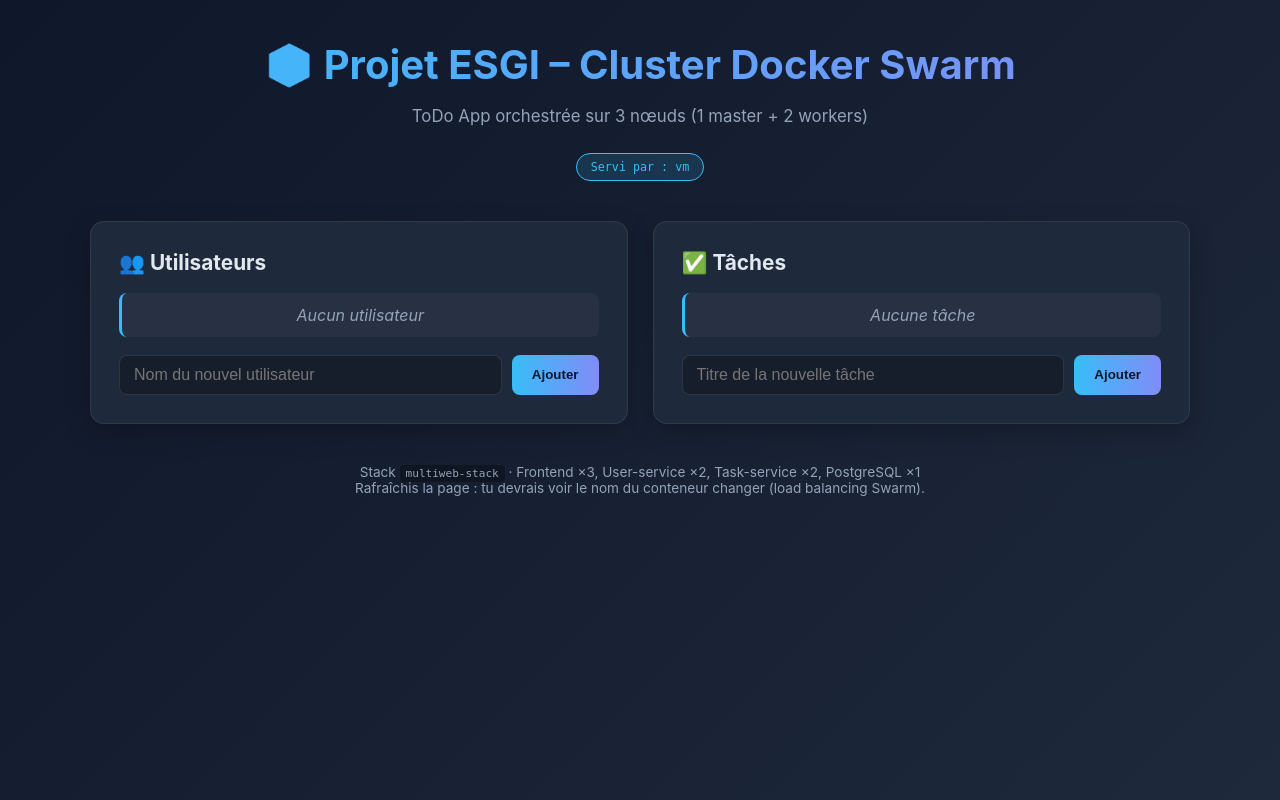
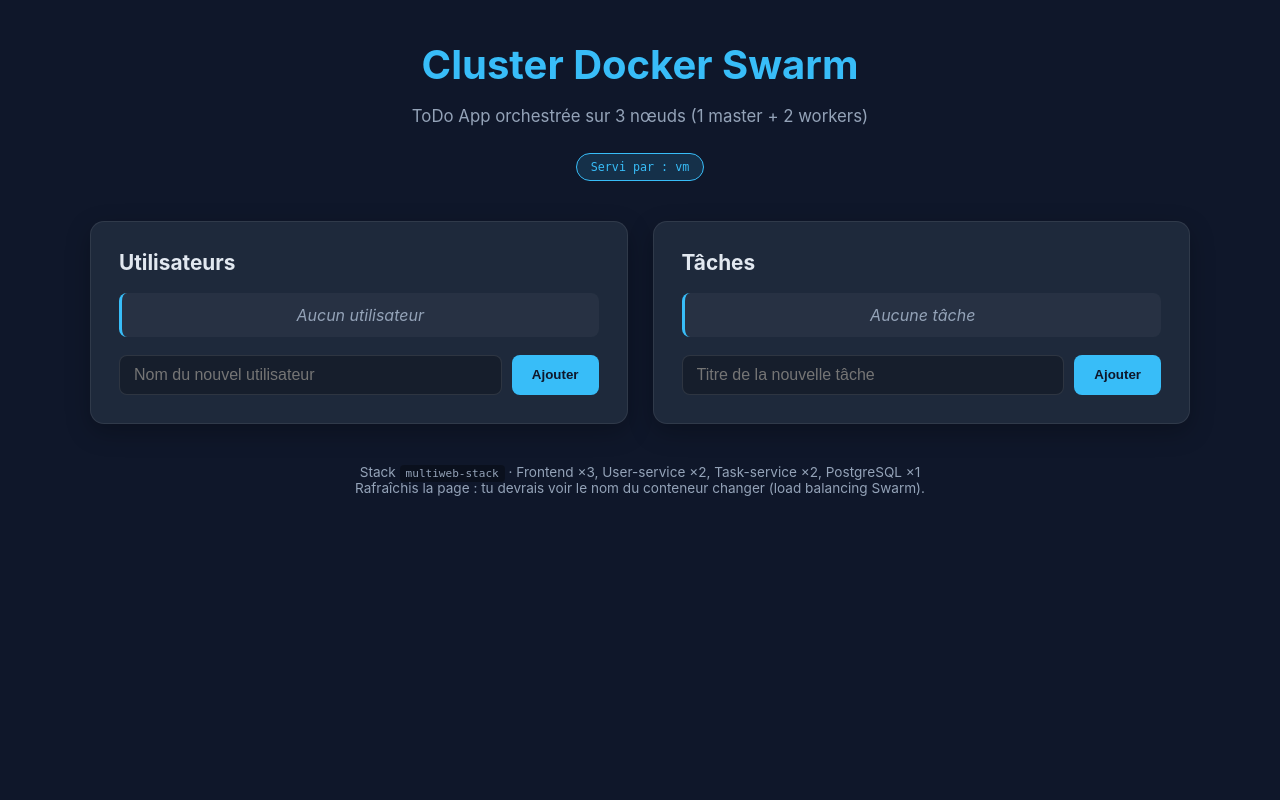
Before and after one commit to ThamiEngineering/projet-clustering-of-containers-esgi, a PHP site: page / in a window 1280 px wide. Run offline with PHP 8.4, Linux system fonts and the light colour scheme; data that the repository does not hold is empty.

Commit message:
feat: Removed emojis and replaced gradients to unit color

```diff
--- a/web-frontend/public/index.php
+++ b/web-frontend/public/index.php
@@ -83,7 +83,7 @@ $pod = gethostname();
         body {
             margin: 0;
             font-family: -apple-system, BlinkMacSystemFont, "Segoe UI", Roboto, sans-serif;
-            background: linear-gradient(135deg, #0f172a 0%, #1e293b 100%);
+            background: var(--bg);
             color: var(--text);
             min-height: 100vh;
             padding: 40px 20px;
@@ -96,10 +96,7 @@ $pod = gethostname();
         h1 {
             font-size: 2.5em;
             margin: 0 0 10px;
-            background: linear-gradient(90deg, var(--accent), var(--accent2));
-            -webkit-background-clip: text;
-            -webkit-text-fill-color: transparent;
-            background-clip: text;
+            color: var(--accent);
         }
         .subtitle { color: var(--muted); font-size: 1.05em; }
         .pod-badge {
@@ -157,7 +154,7 @@ $pod = gethostname();
         input[type="text"]:focus { border-color: var(--accent); }
         button {
             padding: 10px 20px;
-            background: linear-gradient(90deg, var(--accent), var(--accent2));
+            background: var(--accent);
             color: #0f172a;
             border: none;
             border-radius: 8px;
@@ -194,7 +191,7 @@ $pod = gethostname();
     <div class="container">
 
         <header>
-            <h1>📦 Projet ESGI – Cluster Docker Swarm</h1>
+            <h1>Cluster Docker Swarm</h1>
             <p class="subtitle">ToDo App orchestrée sur 3 nœuds (1 master + 2 workers)</p>
             <div class="pod-badge">Servi par : <?= htmlspecialchars($pod) ?></div>
         </header>
@@ -208,7 +205,7 @@ $pod = gethostname();
         <div class="grid">
 
             <div class="card">
-                <h2>👥 Utilisateurs</h2>
+                <h2>Utilisateurs</h2>
                 <ul>
                     <?php if (empty($users)): ?>
                         <li class="empty">Aucun utilisateur</li>
@@ -225,7 +222,7 @@ $pod = gethostname();
             </div>
 
             <div class="card">
-                <h2>✅ Tâches</h2>
+                <h2>Tâches</h2>
                 <ul>
                     <?php if (empty($tasks)): ?>
                         <li class="empty">Aucune tâche</li>
```
